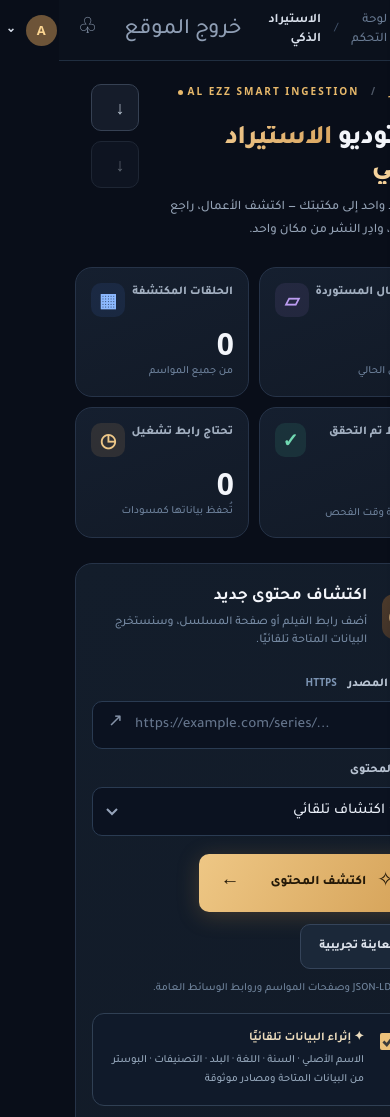
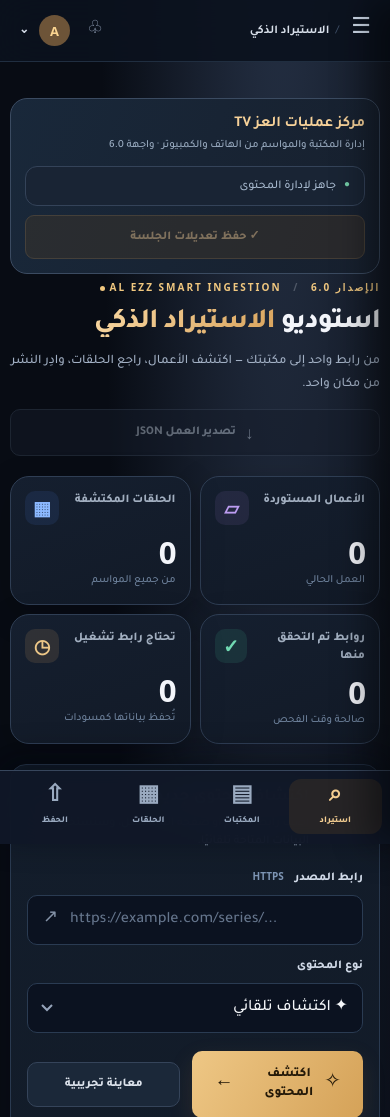
Before and after one commit to youef/app_apk, a FastAPI app: page / in a window 390 px wide; the page is wider, and only the part inside the window is pictured. Shown: the top 1117 px of that part. Run offline with FastAPI, Linux system fonts and the light colour scheme; data that the repository does not hold is empty.

Commit message:
feat(studio): mobile dashboard shell, filtered episode controls, library search and PWA metadata

```diff
--- a/python-cloud-studio/templates/index.html
+++ b/python-cloud-studio/templates/index.html
@@ -4,10 +4,18 @@
   <meta charset="utf-8">
   <meta name="viewport" content="width=device-width,initial-scale=1,viewport-fit=cover">
   <meta name="theme-color" content="#0b101b">
+  <meta name="apple-mobile-web-app-capable" content="yes">
+  <meta name="apple-mobile-web-app-status-bar-style" content="black-translucent">
+  <meta name="apple-mobile-web-app-title" content="استوديو العز">
+  <meta name="format-detection" content="telephone=no">
+  <link rel="manifest" href="/static/manifest.webmanifest?v=studio6">
+  <link rel="icon" href="/static/studio-icon.svg" type="image/svg+xml">
   <meta name="description" content="AL EZZ TV — استوديو استيراد المسلسلات والأفلام ببايثون">
   <title>العز TV | استوديو الاستيراد الذكي</title>
   <link rel="stylesheet" href="/static/style.css?v=cloudstudio5">
+  <link rel="stylesheet" href="/static/studio-pro.css?v=studio6">
   <script src="/static/app.js?v=cloudstudio5" defer></script>
+  <script src="/static/studio-pro.js?v=studio6" defer></script>
 </head>
 <body>
   <div class="app-shell" id="app">
@@ -31,10 +39,14 @@
     <div class="main-area">
       <header class="topbar">
         <div class="breadcrumbs"><button class="mobile-menu" id="menuBtn" title="القائمة" aria-label="فتح القائمة">☰</button><span>لوحة التحكم</span><span class="crumb-chevron">/</span><strong>الاستيراد الذكي</strong></div>
-        <div class="top-actions"><span class="server-label"><i class="status-dot"></i> خادم Python متصل</span><form action="/logout-site" method="POST" style="display:inline-flex;margin:0"><button type="submit" title="الخروج من الموقع" class="icon-btn" style="width:auto;padding:0 12px;white-space:nowrap">خروج الموقع</button></form><button class="icon-btn" title="عرض التنبيهات" id="toastCenterBtn">♧</button><button id="loginToggle" class="account-btn"><span class="avatar">A</span><span id="accountText">تسجيل الدخول</span><span>⌄</span></button></div>
+        <div class="top-actions"><span class="server-label"><i class="status-dot"></i> <span id="serverHealthText">فحص الاتصال...</span></span><form action="/logout-site" method="POST" style="display:inline-flex;margin:0"><button type="submit" title="الخروج من الموقع" class="icon-btn" style="width:auto;padding:0 12px;white-space:nowrap">خروج الموقع</button></form><button class="icon-btn" title="عرض التنبيهات" id="toastCenterBtn">♧</button><button id="loginToggle" class="account-btn"><span class="avatar">A</span><span id="accountText">تسجيل الدخول</span><span>⌄</span></button></div>
       </header>
       <main id="import" class="page">
-        <div class="heading-row"><div><div class="eyebrow"><span class="eyebrow-dot"></span> AL EZZ SMART INGESTION <span class="eyebrow-separator">/</span> الإصدار 5.0</div><h1>استوديو <span>الاستيراد الذكي</span></h1><p class="lead">من رابط واحد إلى مكتبتك — اكتشف الأعمال، راجع الحلقات، وادِر النشر من مكان واحد.</p></div><div class="heading-actions"><button class="outline-action" id="exportBatchBtn" hidden><span>↓</span> تصدير الدفعة JSON</button><button class="outline-action" id="exportBtn" disabled><span>↓</span> تصدير العمل JSON</button></div></div>
+        <div class="studio-command-bar" aria-label="مركز التحكم السريع">
+          <div class="command-copy"><strong>مركز عمليات العز TV</strong><small>إدارة المكتبة والمواسم من الهاتف والكمبيوتر · واجهة 6.0</small></div>
+          <div class="studio-command-actions"><span class="studio-edit-state" id="studioEditStatus" data-dirty="false" role="status" aria-live="polite">جاهز لإدارة المحتوى</span><button id="studioQuickSync" class="small-gold" type="button" disabled>✓ حفظ تعديلات الجلسة</button></div>
+        </div>
+        <div class="heading-row"><div><div class="eyebrow"><span class="eyebrow-dot"></span> AL EZZ SMART INGESTION <span class="eyebrow-separator">/</span> الإصدار 6.0</div><h1>استوديو <span>الاستيراد الذكي</span></h1><p class="lead">من رابط واحد إلى مكتبتك — اكتشف الأعمال، راجع الحلقات، وادِر النشر من مكان واحد.</p></div><div class="heading-actions"><button class="outline-action" id="exportBatchBtn" hidden><span>↓</span> تصدير الدفعة JSON</button><button class="outline-action" id="exportBtn" disabled><span>↓</span> تصدير العمل JSON</button></div></div>
 
         <section class="quick-stats" aria-label="إحصاءات الاستيراد">
           <div class="stat-card"><div class="stat-top"><span>الأعمال المستوردة</span><span class="stat-symbol stat-symbol--purple">▱</span></div><div class="stat-number" id="statWork">0</div><div class="stat-caption">العمل الحالي</div></div>
@@ -75,6 +87,7 @@ https://example.org/movie/film-one"></textarea></label>
           <div class="library-actions"><button id="libraryStart" class="primary-btn">◈ ابدأ فهرسة المكتبات</button><button id="libraryResume" class="secondary-btn">⟳ استكمال ما توقف</button><button id="libraryRetry" class="small-outline">↻ إعادة محاولة المتعثر</button><button id="librarySave" class="small-gold">⇧ حفظ المكتبة المكتشفة في Supabase</button></div>
           <div id="libraryProgress" class="library-progress" role="status" aria-live="polite">لا توجد مهام نشطة بعد.</div>
           <div class="library-counters"><span>صفحات مكتملة <strong id="libPagesDone">0</strong></span><span>أعمال مكتشفة <strong id="libWorksDone">0</strong></span><span>بانتظار المعالجة <strong id="libPending">0</strong></span><span>أخطاء <strong id="libFailed">0</strong></span></div>
+          <div class="library-work-tools"><label for="libraryWorkSearch">بحث في نتائج المزامنة</label><input id="libraryWorkSearch" type="search" placeholder="اسم العمل أو رابط المصدر" aria-label="بحث في أعمال المكتبة"><select id="libraryWorkFilter" aria-label="تصفية حالة الأعمال"><option value="all">كل الحالات</option><option value="done">المكتملة</option><option value="failed">المتعثرة</option><option value="pending">قيد الانتظار والمعالجة</option></select><span id="libraryWorkCount" aria-live="polite">—</span></div>
           <div id="libraryWorkList" class="library-work-list"></div>
           <p class="library-tip">تُحفظ حالة الفهرسة في SQLite على قرص الخادم الدائم؛ تستأنف المهام تلقائيًا بعد إعادة تشغيل الخدمة. إذا فشلت صفحة، تُحفظ رسالة الخطأ ويُستكمل باقي الصفحات. الحفظ العام للمحتوى يحتاج حقوق عرض؛ ويمكن حفظ البيانات كمسودات.</p>
         </section>
@@ -93,6 +106,17 @@ https://example.org/movie/film-one"></textarea></label>
           <div class="section-title-row" id="episodes"><div><span class="overline">MEDIA & EPISODES</span><h2>المواسم <span class="muted-title">والحلقات</span></h2></div><div class="inline-actions"><button id="linksToggle" class="small-outline">+ لصق روابط FetchV</button><button id="edgeCaptureBtn" class="small-outline" title="يفتح نافذة Edge جديدة ويقرأ طلبات الوسائط العادية، وليس إضافة FetchV">⌁ فحص عبر Edge</button><button id="verifyAllBtn" class="small-gold">◈ فحص جميع الروابط</button></div></div>
           <div class="section-panel media-panel">
             <div class="episodes-head"><div id="seasonTabs" class="season-tabs" role="tablist" aria-label="المواسم"></div><div class="episodes-toolbar"><input type="search" id="episodeSearch" placeholder="⌕ بحث في الحلقات"><button id="addEpisodeBtn" class="tiny-btn">+ إضافة حلقة</button></div></div>
+            <div class="episode-tools" aria-label="أدوات الحلقات المتقدمة">
+              <div class="episode-tools-top"><div class="episode-metrics"><strong id="episodeViewCount">0 حلقة</strong><span id="episodeSelectionInfo">0 محددة</span></div><span class="soft-tag">فلترة وتحديد متعدد</span></div>
+              <div class="episode-filter-row" role="group" aria-label="حالة روابط الحلقات">
+                <button type="button" class="episode-filter" data-episode-filter="all" aria-pressed="true">كل الحلقات</button>
+                <button type="button" class="episode-filter" data-episode-filter="verified" aria-pressed="false">✓ تم التحقق</button>
+                <button type="button" class="episode-filter" data-episode-filter="missing" aria-pressed="false">⊘ بلا رابط</button>
+                <button type="button" class="episode-filter" data-episode-filter="pending" aria-pressed="false">◷ تحتاج فحصًا</button>
+                <button type="button" class="episode-filter" data-episode-filter="failed" aria-pressed="false">✕ غير صالحة</button>
+              </div>
+              <div class="episode-select-actions"><button type="button" id="selectVisibleBtn" class="small-outline">☑ تحديد الحلقات الظاهرة</button><button type="button" id="clearSelectionBtn" class="small-outline">إلغاء التحديد</button></div>
+            </div>
             <div class="progress-wrap" id="verifyProgressWrap" hidden><div class="progress-header"><span id="verifyProgressText">فحص روابط التشغيل...</span><span id="verifyProgressNum">0%</span></div><div class="progress-rail"><i id="verifyProgressBar"></i></div></div>
             <div id="movieMedia" hidden><div class="movie-media-form"><label class="field"><span class="field-label">رابط الفيلم المباشر MP4 / HLS</span><input id="movieMediaUrl" type="url" dir="ltr" placeholder="https://.../movie.m3u8"></label><button class="secondary-btn" id="verifyMovieBtn">فحص رابط الفيلم</button></div><div id="movieMediaStatus" class="media-state"></div></div>
             <div id="episodeContainer"><div class="episode-list" id="episodeList"></div></div>
@@ -109,11 +133,18 @@ https://example.org/movie/film-one"></textarea></label>
           </section><section class="section-panel sync-panel"><div class="sync-graphic"><div class="sync-orbit orbit-one"></div><div class="sync-orbit orbit-two"></div><div class="sync-core">⌁</div></div><div class="sync-summary"><div class="overline">CONNECTED DESTINATION</div><h3>AL EZZ DATABASE</h3><p>Supabase · مشروع العز TV</p></div><div class="sync-details"><div><span>حالة المصادقة</span><strong id="syncAuth">غير مسجل</strong></div><div><span>المسلسلات</span><a target="_blank" rel="noopener" href="https://youef.github.io/app_apk/admin/series-quick.html">فتح الإدارة ↗</a></div><div><span>الأفلام</span><a target="_blank" rel="noopener" href="https://youef.github.io/app_apk/admin/#movies">فتح الإدارة ↗</a></div></div><button class="secondary-btn sync-login" id="syncLogin">تسجيل دخول المسؤول</button></section></div>
         </section>
 
+        <details class="studio-help"><summary>استخدام الاستوديو كتطبيق على الآيفون</summary><p>افتح الموقع في Safari، اضغط زر المشاركة، ثم «إضافة إلى الشاشة الرئيسية». سيظهر استوديو العز كواجهة مستقلة. يلزم اتصال بالإنترنت، وتبقى كلمة مرور الموقع مطلوبة عند انتهاء الجلسة.</p></details>
         <footer class="footer"><span>© AL EZZ TV · PYTHON IMPORT STUDIO</span><span>خادم Python · استيراد آمن عبر HTTPS عند النشر</span></footer>
       </main>
     </div>
   </div>
 
+  <nav class="mobile-dock" aria-label="التنقل السريع للآيفون">
+    <a href="#import" aria-current="page"><span class="dock-icon" aria-hidden="true">⌕</span><span>استيراد</span></a>
+    <a href="#librarySync"><span class="dock-icon" aria-hidden="true">▤</span><span>المكتبات</span></a>
+    <a href="#episodes"><span class="dock-icon" aria-hidden="true">▦</span><span>الحلقات</span></a>
+    <a href="#publish"><span class="dock-icon" aria-hidden="true">⇧</span><span>الحفظ</span></a>
+  </nav>
   <div class="modal-backdrop" id="linksModal" hidden><section class="modal" role="dialog" aria-modal="true" aria-labelledby="linksTitle"><button class="modal-close" data-close="linksModal" aria-label="إغلاق">×</button><div class="modal-kicker">MEDIA LINKS</div><h2 id="linksTitle">إضافة روابط الفيديو من FetchV</h2><p>الصق رابط الفيلم مباشرة، أو اكتب لكل حلقة رقم الموسم والحلقة متبوعًا بالرابط، كل واحد في سطر. لا يتصل الموقع بإضافة FetchV تلقائيًا.</p><div class="code-example">S01E01|https://your-cdn.example/video1.m3u8<br>S01E02|https://your-cdn.example/video2.mp4</div><textarea id="linksInput" rows="8" dir="ltr" placeholder="S01E01|https://..."></textarea><div class="modal-actions"><button class="secondary-btn" data-close="linksModal">إلغاء</button><button class="primary-btn" id="applyLinksBtn">+ ربط الحلقات</button></div></section></div>
 
   <div class="modal-backdrop" id="loginModal" hidden><section class="modal modal--login" role="dialog" aria-modal="true" aria-labelledby="loginTitle"><button class="modal-close" data-close="loginModal" aria-label="إغلاق">×</button><div class="login-mark">ع <small>TV</small></div><div class="modal-kicker">ADMIN ACCESS</div><h2 id="loginTitle">دخول مسؤول العز TV</h2><p>أدخل حساب المسؤول في Supabase. تُرسل البيانات من خادم بايثون إلى Supabase مباشرة، ولا تُخزن كلمة المرور محليًا.</p><form id="loginForm"><label class="field"><span class="field-label">البريد الإلكتروني</span><input id="loginEmail" type="email" autocomplete="username" dir="ltr" placeholder="admin@example.com"></label><label class="field"><span class="field-label">كلمة المرور</span><input id="loginPassword" type="password" autocomplete="current-password" dir="ltr" placeholder="••••••••"></label><details class="token-login"><summary>الدخول باستخدام رمز جلسة Supabase بدل كلمة المرور</summary><label class="field"><span class="field-label">رمز جلسة المسؤول (Access Token)</span><textarea id="loginToken" rows="3" dir="ltr" placeholder="eyJ..."></textarea></label><p>استخدم الرمز على جهازك فقط، ولا تشاركه. يُتحقق من صلاحيات المسؤول قبل أي كتابة.</p></details><button class="primary-btn full-btn" type="submit">تسجيل الدخول الآمن</button></form></section></div>
```
